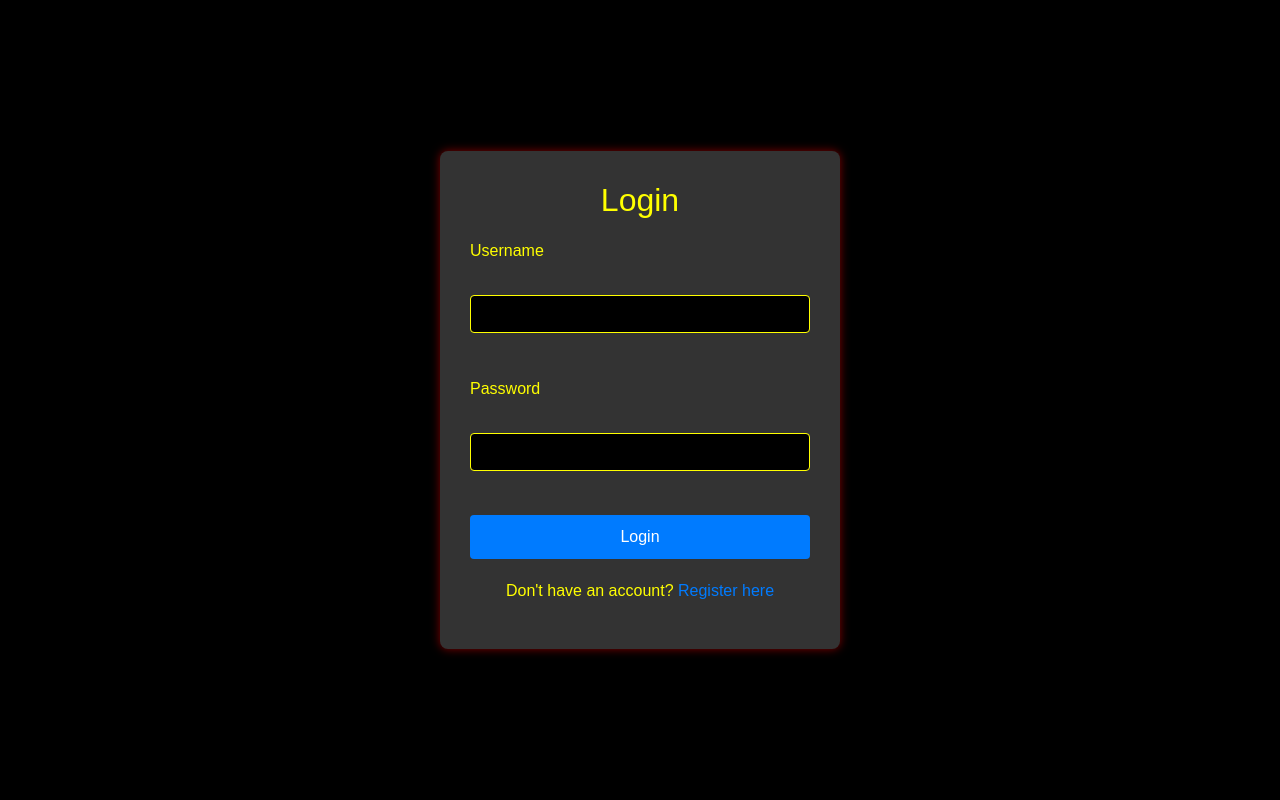
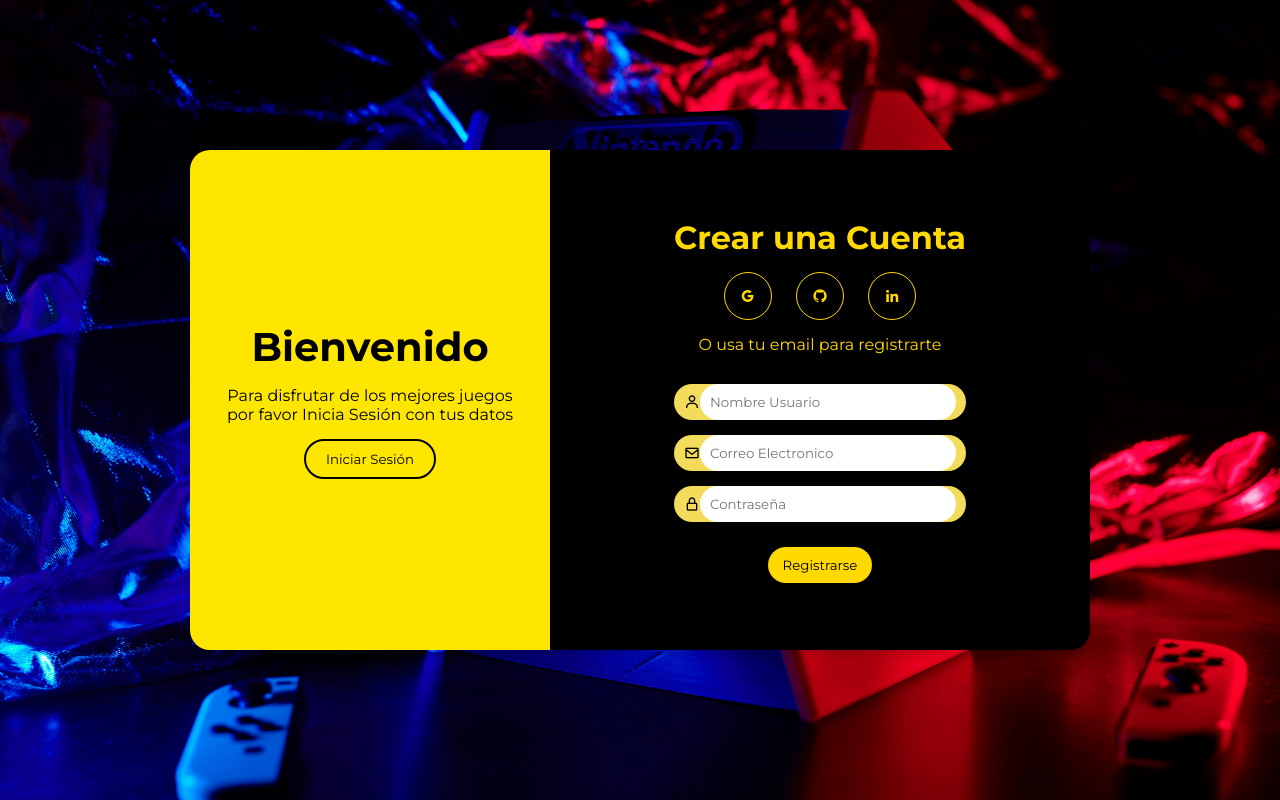
Before and after one commit to Proyecto-Final-PP2/Flask-Emulator, a Flask app: page / in a window 1280 px wide. Run offline with Flask 3, Linux system fonts and the light colour scheme; some libraries are stand-ins or nearby versions.

Commit message:
LOGIN AVANZADO

```diff
--- a/app/app.py
+++ b/app/app.py
@@ -8,6 +8,7 @@ app.secret_key = 'your_secret_key'
 users = {
     'user1': {
         'username': 'user1',
+        'email': 'user1@example.com',
         'password': generate_password_hash('password1')  # Ejemplo de hash de contraseña
     }
 }
@@ -15,30 +16,36 @@ users = {
 @app.route('/', methods=['GET', 'POST'])
 def login():
     if request.method == 'POST':
-        username = request.form['username']
-        password = request.form['password']
-        if username in users and check_password_hash(users[username]['password'], password):
-            session['username'] = username
-            return redirect(url_for('index'))
-        else:
-            flash('Invalid username or password')
+        email = request.form.get('email')
+        password = request.form.get('password')
+
+        # Iterar sobre los usuarios para verificar el email y la contraseña
+        for user_data in users.values():
+            if user_data.get('email') == email and check_password_hash(user_data['password'], password):
+                session['username'] = user_data['username']
+                return redirect(url_for('index'))
+
+        flash('Invalid email or password')
     return render_template('login.html')
 
-@app.route('/register', methods=['GET', 'POST'])
+@app.route('/register', methods=['POST'])
 def register():
-    if request.method == 'POST':
-        username = request.form['username']
-        password = request.form['password']
-        if username in users:
-            flash('Username already exists')
-        else:
-            users[username] = {
-                'username': username,
-                'password': generate_password_hash(password)  # Ejemplo de hash de contraseña
-            }
-            flash('Registration successful. Please login.')
-            return redirect(url_for('login'))
-    return render_template('register.html')
+    username = request.form.get('username')
+    email = request.form.get('email')
+    password = request.form.get('password')
+
+    if username in users:
+        flash('Username already exists')
+    else:
+        users[username] = {
+            'username': username,
+            'email': email,
+            'password': generate_password_hash(password)  # Ejemplo de hash de contraseña
+        }
+        flash('Registration successful. Please login.')
+        return redirect(url_for('login'))
+
+    return redirect(url_for('login'))
 
 @app.route('/logout')
 def logout():
--- /dev/null
+++ b/app/static/css/login.css
@@ -0,0 +1,231 @@
+* {
+  padding: 0;
+  margin: 0;
+  box-sizing: border-box;
+  font-family: 'Montserrat', sans-serif;
+}
+
+body {
+  display: flex;
+  align-items: center;
+  justify-content: center;
+  height: 100vh;
+  background-image: url('../img/2.jpg');
+  background-size: cover;
+}
+
+.container-form {
+  display: flex;
+  border-radius: 20px;
+  box-shadow: 0 5px 7px rgba(0, 0, 0, 0.1);
+  height: 500px;
+  max-width: 900px;
+  transition: all 1s ease;
+  margin: 10px;
+}
+
+.information {
+  width: 40%;
+  display: flex;
+  align-items: center;
+  text-align: center;
+  background-color: #ffe600;
+  border-top-left-radius: 20px;
+  border-bottom-left-radius: 20px;
+}
+
+.info-childs {
+  width: 100%;
+  padding: 0 30px;
+}
+
+.info-childs h2 {
+  font-size: 2.5rem;
+  color: #000000;
+}
+
+.info-childs p {
+  margin: 15px 0 ;
+  color: #000000;
+}
+
+.info-childs input {
+  background-color: transparent;
+  outline: none;
+  border: solid 2px #000000;
+  border-radius: 20px;
+  padding: 10px 20px;
+  color: #000000;
+  cursor: pointer;
+  transition: background-color .3s ease;
+}
+
+.info-childs input:hover {
+  background-color: #000000;
+  border: none;
+  color: #000000;
+  box-shadow: 0 2px 5px rgba(0, 0, 0, 0.1);
+}
+
+.form-information {
+  display: flex;
+  align-items: center;
+  justify-content: center;
+  width: 60%;
+  text-align: center;
+  background-color: #000000;
+  border-top-right-radius: 20px;
+  border-bottom-right-radius: 20px;
+}
+
+.form-information-childs {
+  padding: 0 30px;
+}
+
+.form-information-childs h2 {
+  color: #ffd900;
+  font-size: 2rem;
+}
+
+.form-information-childs p {
+  color: #ffd900;
+}
+
+.icons {
+  margin: 15px 0;
+}
+
+.icons i {
+  border-radius: 50%;
+  padding: 15px;
+  cursor: pointer;
+  margin: 0 10px;
+  color: #ffd900;
+  border: solid thin #ffd900;
+  transition: background-color 0.3s ease;
+  box-shadow: 0 2px 5px rgba(0, 0, 0, .1);
+}
+
+.icons i:hover {
+  background-color: #ffd900;
+  color: #ffd900;
+}
+
+.form {
+  margin: 30px 0 0 0;
+}
+
+.form label {
+  display: flex;
+  align-items: center;
+  margin-bottom: 15px;
+  border-radius: 20px;
+  padding: 0 10px;
+  background-color: #f3dc5c;
+  box-shadow: 0 2px 5px rgba(0, 0, 0, .1);
+}
+
+.form label input {
+  width: 100%;
+  padding: 10px;
+  background-color: #ffffff;
+  border: none;
+  outline: none;
+  border-radius: 20px;
+  color: #000000;
+}
+
+.form label i {
+  color: #000000;
+}
+
+.form input[type="submit"] {
+  background-color: #ffd900;
+  color: #000000;
+  border-radius: 20px;
+  border: none;
+  padding: 10px 15px;
+  cursor: pointer;
+  margin-top: 10px;
+  box-shadow: 0 2px 5px rgba(0, 0, 0, .1);
+}
+
+.form input[type="submit"]:hover {
+  background-color: #ffd900;
+}
+
+.hide {
+  position: absolute;
+  transform: translateY(-300%);
+}
+
+/*PERSONALIZACION DE MIS ALERTAS Y MENSAJES */
+.form div .alerta {
+  width: 290px;
+  text-align: left;
+  border-radius: 7px;
+  margin-bottom: 10px;
+  font-size: .8rem;
+}
+
+.form > .alerta-error,
+.form > .alerta-exito {
+  display: none;
+}
+
+.form .alertaError {
+  display: block;
+  background-color: #F66060;
+  padding: .5rem 1rem;
+  margin-top: 10px;
+  font-weight: 500;
+  font-size: .8rem;
+}
+
+.form .alertaExito {
+  display: block;
+  background-color: #0ca828;
+  padding: .5rem 1rem;
+  margin-top: 10px;
+  font-weight: 500;
+  font-size: .8rem;
+}
+
+.form .error {
+  outline: solid 2px #9d2222;
+}
+
+/*RESPONSIVE FORM*/
+
+@media screen and (max-width:750px) {
+  html {
+    font-size: 12px;
+  }
+}
+
+@media screen and (max-width:580px) {
+  html {
+    font-size: 15px;
+  }
+
+  .container-form {
+    height: auto;
+    flex-direction: column;
+  }
+
+  .information {
+    width: 100%;
+    padding: 20px;
+    border-top-left-radius: 20px;
+    border-top-right-radius: 20px;
+    border-bottom-left-radius: 0px;
+    border-bottom-right-radius: 0;
+  }
+
+  .form-information {
+    width: 100%;
+    padding: 20px;
+    border-bottom-left-radius: 20px;
+    border-top-right-radius: 0;
+  }
+}
--- /dev/null
+++ b/app/static/js/login.js
@@ -0,0 +1 @@
+/*REVISA SI YA SALIÓ EL SIGUIENTE CÁPITULO #4*/
--- /dev/null
+++ b/app/static/js/register.js
@@ -0,0 +1 @@
+/*REVISA SI YA SALIÓ EL CAPITULO #3*/
--- /dev/null
+++ b/app/static/js/script.js
@@ -0,0 +1,15 @@
+const btnSignIn = document.getElementById("sign-in"),
+      btnSignUp = document.getElementById("sign-up"),
+      containerFormRegister = document.querySelector(".register"),
+      containerFormLogin = document.querySelector(".login");
+
+btnSignIn.addEventListener("click", e => {
+    containerFormRegister.classList.add("hide");
+    containerFormLogin.classList.remove("hide")
+})
+
+
+btnSignUp.addEventListener("click", e => {
+    containerFormLogin.classList.add("hide");
+    containerFormRegister.classList.remove("hide")
+})
--- a/app/templates/login.html
+++ b/app/templates/login.html
@@ -2,104 +2,100 @@
 <html lang="en">
 <head>
     <meta charset="UTF-8">
+    <meta http-equiv="X-UA-Compatible" content="IE=edge">
     <meta name="viewport" content="width=device-width, initial-scale=1.0">
-    <title>Login</title>
-    <link rel="stylesheet" href="https://stackpath.bootstrapcdn.com/bootstrap/4.5.2/css/bootstrap.min.css">
-    <style>
-        body {
-            background-color: #000000; /* Fondo negro */
-            display: flex;
-            justify-content: center;
-            align-items: center;
-            height: 100vh;
-            margin: 0;
-            font-family: Arial, sans-serif;
-        }
-        .login-container {
-            background-color: #333333; /* Gris oscuro */
-            padding: 30px;
-            border-radius: 8px;
-            box-shadow: 0 0 10px rgba(255, 0, 0, 0.5); /* Rojo suave */
-            width: 100%;
-            max-width: 400px;
-            text-align: center;
-        }
-        .login-container h2 {
-            color: #ffff00; /* Amarillo */
-            margin-bottom: 20px;
-        }
-        .login-container label {
-            color: #ffff00; /* Amarillo */
-            display: block;
-            margin-bottom: 8px;
-            text-align: left;
-        }
-        .login-container input {
-            width: 100%;
-            padding: 10px;
-            margin-bottom: 20px;
-            border: 1px solid #ffff00; /* Amarillo */
-            border-radius: 4px;
-            background-color: #000000; /* Fondo negro */
-            color: #ffff00; /* Amarillo */
-        }
-        .login-container button {
-            width: 100%;
-            padding: 10px;
-            background-color: #007bff;
-            color: #ffffff;
-            border: none;
-            border-radius: 4px;
-            font-size: 16px;
-            cursor: pointer;
-        }
-        .login-container button:hover {
-            background-color: #0056b3;
-        }
-        .register-link {
-            margin-top: 20px;
-            color: #ffff00; /* Amarillo */
-        }
-        .register-link a {
-            color: #007bff;
-            text-decoration: none;
-        }
-        .register-link a:hover {
-            text-decoration: underline;
-        }
-        .alert {
-            color: #721c24; /* Rojo oscuro */
-            background-color: #f8d7da; /* Rojo claro */
-            border-color: #f5c6cb; /* Rojo más claro */
-            padding: 10px;
-            margin-bottom: 20px;
-            border: 1px solid transparent;
-            border-radius: 4px;
-        }
-    </style>
+    <link rel="preconnect" href="https://fonts.googleapis.com">
+    <link rel="preconnect" href="https://fonts.gstatic.com" crossorigin>
+    <link href="https://fonts.googleapis.com/css2?family=Montserrat:wght@300;400;500;600;700&display=swap" rel="stylesheet">
+    <link href='https://unpkg.com/boxicons@2.1.4/css/boxicons.min.css' rel='stylesheet'>
+    <link rel="stylesheet" href="{{ url_for('static', filename='css/login.css') }}">
+    <title>Formulario de Registro e Inicio de Sesión</title>
 </head>
 <body>
-    <div class="login-container">
-        <h2>Login</h2>
-        {% with messages = get_flashed_messages() %}
-          {% if messages %}
-            {% for message in messages %}
-              <div class="alert">
-                <p>{{ message }}</p>
-              </div>
-            {% endfor %}
-          {% endif %}
-        {% endwith %}
-        <form method="POST">
-            <label for="username">Username</label><br>
-            <input type="text" id="username" name="username" class="form-control" required><br>
-            <label for="password">Password</label><br>
-            <input type="password" id="password" name="password" class="form-control" required><br>
-            <button type="submit" class="btn btn-primary">Login</button>
-        </form>
-        <div class="register-link">
-            <p>Don't have an account? <a href="{{ url_for('register') }}">Register here</a></p>
+    <div class="container-form register">
+        <div class="information">
+            <div class="info-childs">
+                <h2>Bienvenido</h2>
+                <p>Para disfrutar de los mejores juegos por favor Inicia Sesión con tus datos</p>
+                <input type="button" value="Iniciar Sesión" id="sign-in">
+            </div>
+        </div>
+        <div class="form-information">
+            <div class="form-information-childs">
+                <h2>Crear una Cuenta</h2>
+                <div class="icons">
+                    <i class='bx bxl-google'></i>
+                    <i class='bx bxl-github'></i>
+                    <i class='bx bxl-linkedin'></i>
+                </div>
+                <p>O usa tu email para registrarte</p>
+                <form class="form form-register" action="{{ url_for('register') }}" method="post" novalidate>
+                    <div>
+                        <label>
+                            <i class='bx bx-user'></i>
+                            <input type="text" placeholder="Nombre Usuario" name="username" required>
+                        </label>
+                    </div>
+                    <div>
+                        <label>
+                            <i class='bx bx-envelope'></i>
+                            <input type="email" placeholder="Correo Electronico" name="email" required>
+                        </label>
+                    </div>
+                    <div>
+                        <label>
+                            <i class='bx bx-lock-alt'></i>
+                            <input type="password" placeholder="Contraseña" name="password" required>
+                        </label>
+                    </div>
+                    <input type="submit" value="Registrarse">
+                    <div class="alerta-error">Todos los campos son obligatorios</div>
+                    <div class="alerta-exito">Te registraste correctamente</div>
+                </form>
+            </div>
         </div>
     </div>
+
+    <div class="container-form login hide">
+        <div class="information">
+            <div class="info-childs">
+                <h2>¡¡Bienvenido nuevamente!!</h2>
+                <p>Para disfrutar de los mejores juegos por favor Inicia Sesión con tus datos</p>
+                <input type="button" value="Registrarse" id="sign-up">
+            </div>
+        </div>
+        <div class="form-information">
+            <div class="form-information-childs">
+                <h2>Iniciar Sesión</h2>
+                <div class="icons">
+                    <i class='bx bxl-google'></i>
+                    <i class='bx bxl-github'></i>
+                    <i class='bx bxl-linkedin'></i>
+                </div>
+                <p>O inicia sesión con una cuenta</p>
+                <form class="form form-login" action="{{ url_for('login') }}" method="post" novalidate>
+                    <div>
+                        <label>
+                            <i class='bx bx-envelope'></i>
+                            <input type="email" placeholder="Correo Electronico" name="email" required>
+                        </label>
+                    </div>
+                    <div>
+                        <label>
+                            <i class='bx bx-lock-alt'></i>
+                            <input type="password" placeholder="Contraseña" name="password" required>
+                        </label>
+                    </div>
+                    <input type="submit" value="Iniciar Sesión">
+                    <div class="alerta-error">Todos los campos son obligatorios</div>
+                    <div class="alerta-exito">Te registraste correctamente</div>
+                </form>
+            </div>
+        </div>
+    </div>
+
+    <script src="{{ url_for('static', filename='js/script.js') }}"></script>
+    <script src="{{ url_for('static', filename='js/register.js') }}"></script>
+    <script src="{{ url_for('static', filename='js/login.js') }}"></script>
 </body>
 </html>
```
Also changed, not shown: app/templates/register.html (deleted, +0 -107 lines), app/static/css/style.css (renamed from app/static/style.css), app/static/img/2.jpg (added).
